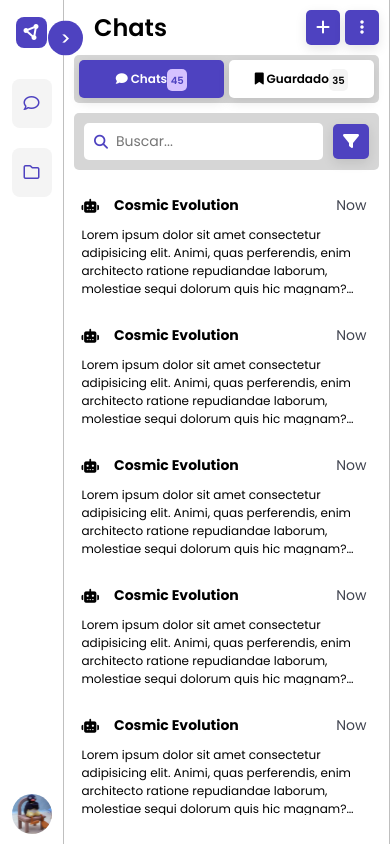
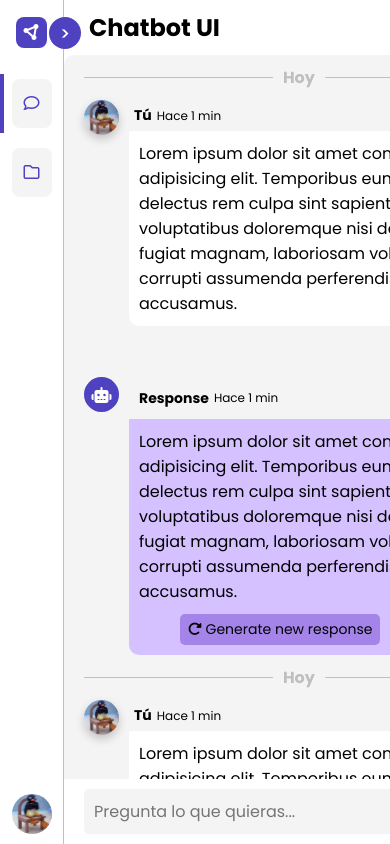
Before and after one commit to MaxiSoriano70/CONSITI-CHATBOT-FRONT-END, a React (Vite) app: page / in a window 390 px wide. Shown: the top 844 px of the page. Built offline with nearby package versions, Linux system fonts and the light colour scheme; the HTML template or start-up script is replaced by a standard one.

Commit message:
feat: :sparkles: Agregando Transitions
Se agrego transitions y mode dark

```diff
--- a/src/components/ChatContent.jsx
+++ b/src/components/ChatContent.jsx
@@ -5,7 +5,7 @@ import ChatYou from "./ChatYou";
 import HistoryChat from "./HistoryChat";
 import SeperadorDay from "./SeperadorDay";
 
-const ChatContent = () => {
+const ChatContent = ({ sidebarVisible }) => {
     const { modoDarkLight } = useChatBotStates();
 
     // Clases condicionales con CSS Modules
@@ -22,10 +22,13 @@ const ChatContent = () => {
     const btnEnviarClass = modoDarkLight ? styles.btnEnviarDark : styles.btnEnviarWhite;
     const btnFileClass = modoDarkLight ? styles.btnFileDark : styles.btnFileWhite;
 
+    const contentSidebarClass = `${styles.contentSidebar} ${sidebarVisible ? styles.active : styles.desactive}`;
+    const conversationClass = `${styles.conversation} ${sidebarVisible ? styles.desactive : styles.active}`;
+
 
     return (
         <div className={styles.chatContent}>
-            <div className={`${styles.contentSidebar} ${styles.active}`}>
+            <div className={contentSidebarClass}>
                 <div className={styles.contentSidebarTitle}>
                     <p className={styles.title}>Chats</p>
                     <div className={styles.containerButtons}>
@@ -75,7 +78,7 @@ const ChatContent = () => {
                 </div>
             </div>
 
-            <div className={`${styles.conversation} ${styles.desactive}`}>
+            <div className={conversationClass}>
                 <div className={sectionHeaderClass}>
                     <h2 className={styles.titleConversation}>Chatbot UI</h2>
                 </div>
--- a/src/components/ChatSidebar.jsx
+++ b/src/components/ChatSidebar.jsx
@@ -1,38 +1,54 @@
+import { useState } from "react";
 import { useChatBotStates } from "../Context";
 import styles from '../css/Chat.module.css';
 import imgPerfil from '../assets/img/Pingu.jpg';
 
-const ChatSidebar = () => {
+const ChatSidebar = ({ onToggleSidebar }) => {
     const { modoDarkLight } = useChatBotStates();
+    const [activeMenu, setActiveMenu] = useState("chats");
+    const [dropdownActive, setDropdownActive] = useState(false);
 
     const logoStyle = modoDarkLight ? styles.logoSiderbarBlack : styles.logoSiderbarWhite;
     const menuButtonStyle = modoDarkLight ? styles.btnSidebarMenuBlack : styles.btnSidebarMenuWhite;
     const dropdownStyle = modoDarkLight ? styles.chatSidebarProfileDropdownBlack : styles.chatSidebarProfileDropdownWhite;
     const dropdownLinkStyle = modoDarkLight ? styles.dropdownLinkBlack : styles.dropdownLinkWhite;
 
+    const handleMenuClick = (menu) => {
+        setActiveMenu(menu);
+    };
+
+    const handleToggleDropdown = (e) => {
+        e.preventDefault();
+        setDropdownActive(prev => !prev);
+    };
+
     return (
         <aside className={styles.chatSidebar}>
-            <button className={styles.btnSidebarLeft}>{'>'}</button>
+            <button className={styles.btnSidebarLeft} onClick={onToggleSidebar}>{'>'}</button>
             <a href="#" className={styles.chatSidebarLogo}>
                 <i className={`fa-solid fa-circle-nodes ${styles.logoSiderbar} ${logoStyle}`}></i>
             </a>
             <ul className={styles.chatSidebarMenu}>
-                <li className={`${styles.menuLi} active`}>
-                    <button data-title="Chats" className={`${styles.btnSidebarMenu} ${menuButtonStyle}`}>
+                <li className={activeMenu === "chats" ? styles.menuLiActive : styles.menuLi}>
+                    <button data-title="Chats" className={`${styles.btnSidebarMenu} ${menuButtonStyle}`} onClick={() => handleMenuClick("chats")}>
                         <i className="fa-regular fa-comment"></i>
                     </button>
                 </li>
-                <li className={styles.menuLi}>
-                    <button data-title="Guardado" className={`${styles.btnSidebarMenu} ${menuButtonStyle}`}>
+                <li className={activeMenu === "guardado" ? styles.menuLiActive : styles.menuLi}>
+                    <button data-title="Guardado" className={`${styles.btnSidebarMenu} ${menuButtonStyle}`} onClick={() => handleMenuClick("guardado")}>
                         <i className="fa-regular fa-folder"></i>
                     </button>
                 </li>
 
                 <li className={styles.chatSidebarProfile}>
-                    <button type="button" className={styles.chatSidebarProfileToggle}>
+                    <button
+                        type="button"
+                        className={styles.chatSidebarProfileToggle}
+                        onClick={handleToggleDropdown}
+                    >
                         <img className={styles.imgProfile} src={imgPerfil} alt="Perfil" />
                     </button>
-                    <ul className={`${styles.chatSidebarProfileDropdown} ${dropdownStyle}`}>
+                    <ul className={`${styles.chatSidebarProfileDropdown} ${dropdownStyle} ${dropdownActive ? styles.active : ''}`}>
                         <li>
                             <a href="#" className={`${styles.dropdownLink} ${dropdownLinkStyle}`}>
                                 <i className="fa-solid fa-user"></i> Perfil
--- a/src/css/Chat.module.css
+++ b/src/css/Chat.module.css
@@ -127,8 +127,8 @@
 }
 
 .btnSidebarLeft {
-    width: 35px;
-    height: 35px;
+    width: 32px;
+    height: 32px;
     background-color: var(--color-5);
     color: var(--color-blanco);
     font-size: 18px;
@@ -141,9 +141,9 @@
     justify-content: center;
     transition: background-color 0.3s;
     position: absolute;
-    right: -20px;
-    top: 4.5%;
-    transform: translateY(-50%);
+    right: -18px;
+    top: 17px;
+    transform: none;
     z-index: 1;
     opacity: 0;
     visibility: hidden;
@@ -193,6 +193,20 @@
     margin: 0px;
 }
 
+.menuLiActive {
+    width: 100%;
+    display: flex;
+    align-items: center;
+    justify-content: center;
+    padding: 5px 0px;
+    margin: 0px;
+    box-shadow: inset 4px 0 0 0 var(--color-5);
+    color: var(--color-5);
+    border-radius: 0 10px 10px 0;
+    transition: box-shadow 0.4s ease, color 0.4s ease, background-color 0.4s ease;
+}
+
+
 .btnSidebarMenu{
     display: block;
     text-align: center;
@@ -220,12 +234,6 @@
 .btnSidebarMenu:hover{
     color: var(--color-blanco);
     background-color: var(--color-5);
-}
-
-.menuLi.active {
-    box-shadow: inset 4px 0 0 0 var(--color-5);
-    color: var(--color-5);
-    border-radius: 0 10px 10px 0;
 }
 
 .btnSidebarMenuWhite::before{
@@ -1187,9 +1195,23 @@
 }
 
 @media screen and (max-width: 820px) {
+    @keyframes wipe-in-right {
+        from {
+            clip-path: inset(0 100% 0 0);
+        }
+        to {
+            clip-path: inset(0 0 0 0);
+        }
+    }
+
+    [transition-style="in:wipe:right"] {
+        animation: wipe-in-right 2.5s cubic-bezier(.25, 1, .30, 1) both;
+    }
+
     .btnSidebarLeft {
         opacity: 1;
         visibility: visible;
+        transition: opacity 0.5s ease, visibility 0.5s ease;
     }
 
     .chatSidebarLogo{
@@ -1204,15 +1226,19 @@
         margin: 6.5px 0px;
     }
 
-    .contentSidebar.desactive{
+    .contentSidebar.desactive {
         opacity: 0;
+        transform: translateX(-100%);
         visibility: hidden;
+        transition: transform 0.4s ease, opacity 0.4s ease;
     }
 
-    .contentSidebar.active{
+    .contentSidebar.active {
         width: calc(100% - 64px);
+        transform: translateX(0);
         opacity: 1;
         visibility: visible;
+        transition: transform 0.4s ease, opacity 0.4s ease;
     }
 
     .conversation{
@@ -1220,15 +1246,21 @@
         padding-left: 0px;
     }
 
-    .conversation.active{
+    .conversation.desactive {
+        opacity: 0;
+        transform: translateX(100%);
+        visibility: hidden;
+        transition: transform 0.4s ease, opacity 0.4s ease;
+    }
+
+    .conversation.active {
+        width: 100%;
+        transform: translateX(0);
         opacity: 1;
         visibility: visible;
+        transition: transform 0.4s ease, opacity 0.4s ease;
     }
 
-    .conversation.desactive{
-        opacity: 0;
-        visibility: hidden;
-    }
 
     .title{
         margin-left: 20px;
--- a/src/pages/ChatPage.jsx
+++ b/src/pages/ChatPage.jsx
@@ -1,3 +1,4 @@
+import { useState } from 'react';
 import ChatContent from '../components/ChatContent';
 import ChatSidebar from '../components/ChatSidebar';
 import { useChatBotStates } from '../Context';
@@ -5,13 +6,19 @@ import styles from '../css/Chat.module.css';
 
 const ChatPage = () => {
     const { modoDarkLight } = useChatBotStates();
+    const [sidebarVisible, setSidebarVisible] = useState(false);
+
     const chatModo = modoDarkLight ? styles.chatSectionBlack : styles.chatSectionWhite;
+
+    const toggleSidebar = () => {
+        setSidebarVisible(prev => !prev);
+    };
 
     return (
         <main className={styles.chatMain}>
             <section className={`${styles.chatSection} ${chatModo}`}>
-                <ChatSidebar/>
-                <ChatContent/>
+                <ChatSidebar onToggleSidebar={toggleSidebar} />
+                <ChatContent sidebarVisible={sidebarVisible} />
             </section>
         </main>
     );
```
